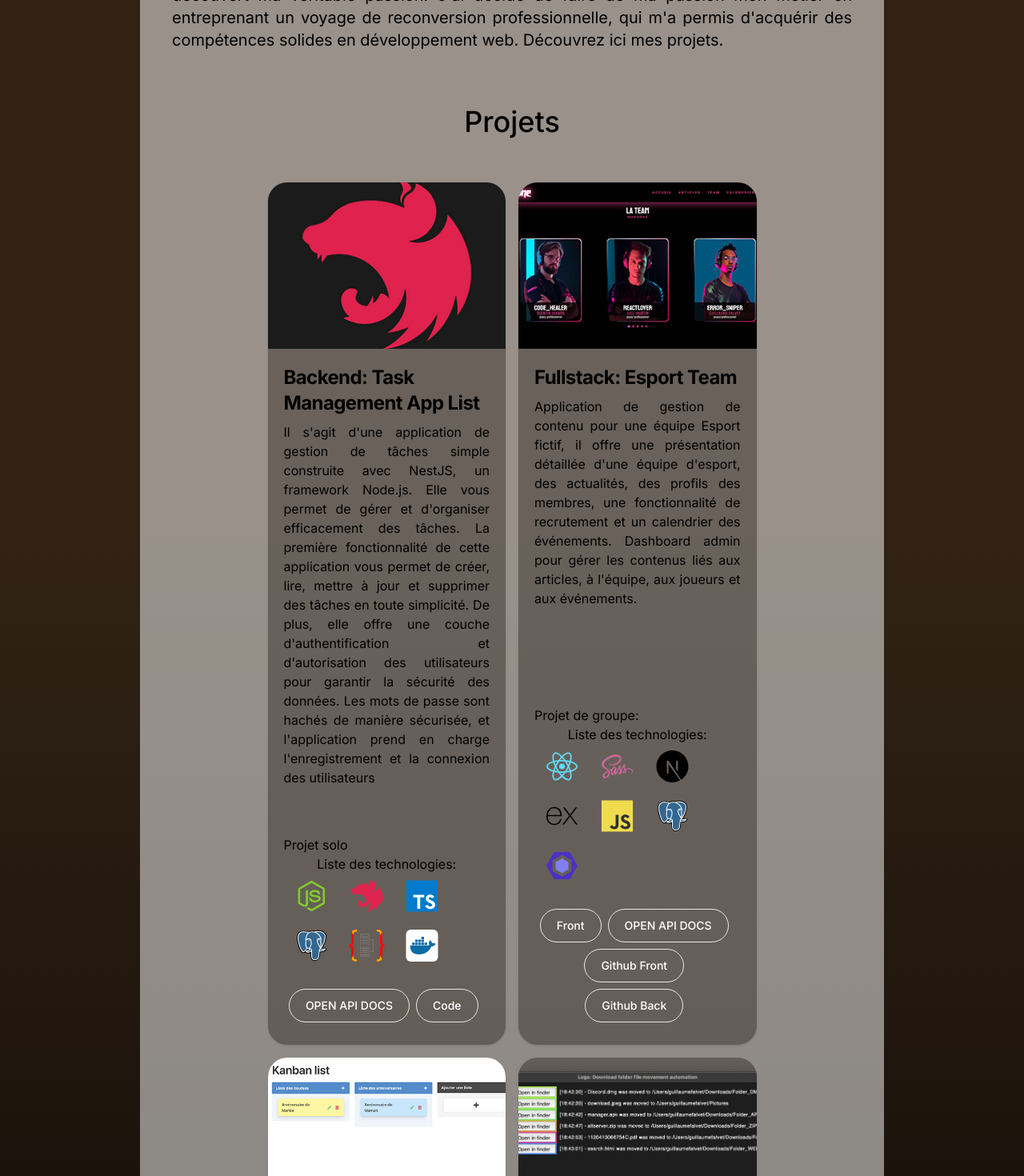
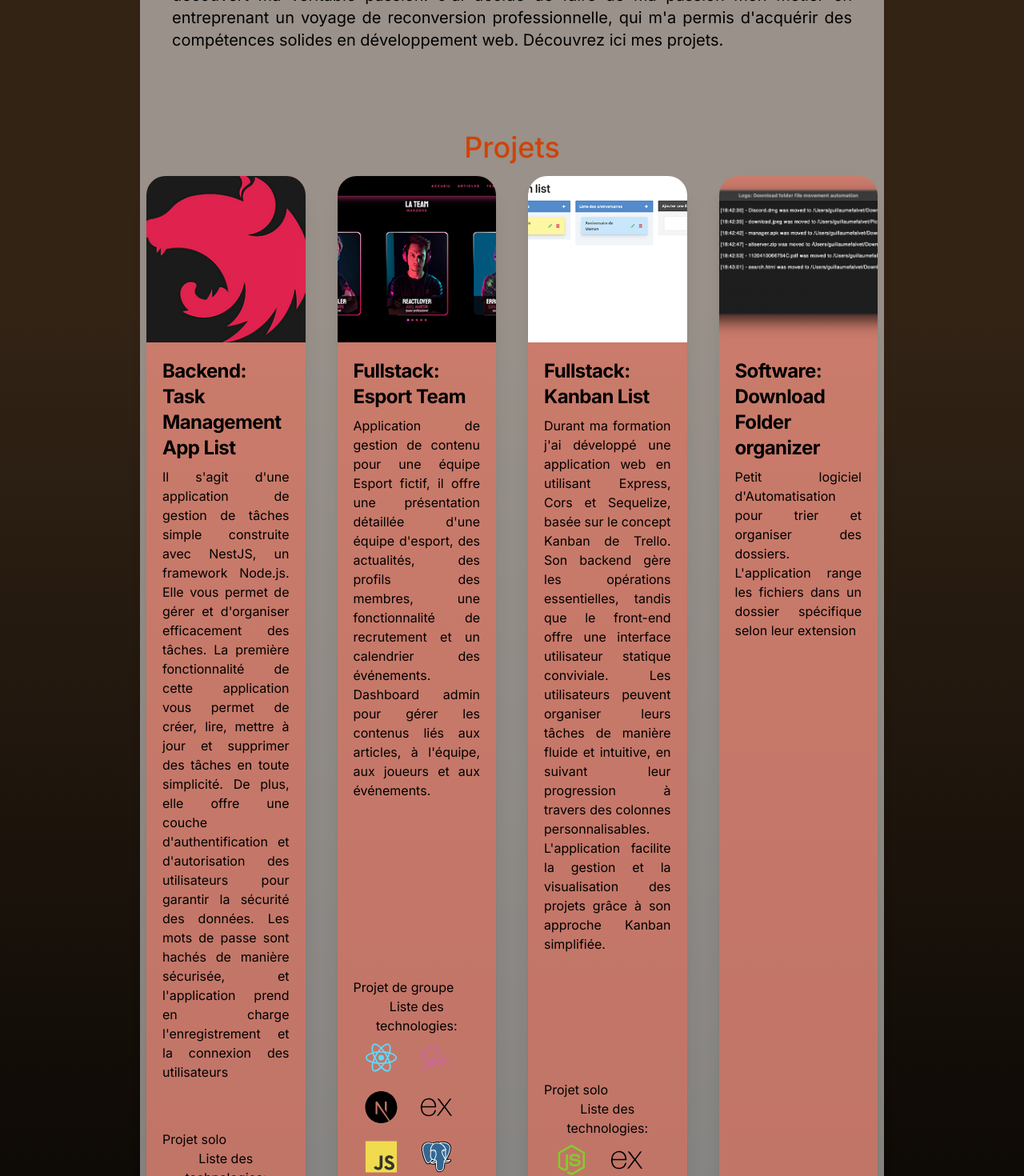
Before and after one commit to guillaumefalvet/portfolio_guillaumefalvet, a Next.js app: page / in a window 1280 px wide. Shown: the part 1100-2570 px from the top of the page at 80% size. Built offline with nearby package versions, Linux system fonts and the light colour scheme.

Commit message:
💄 style : grid instead of flex and improved the css

```diff
--- a/src/app/components/Projects.tsx
+++ b/src/app/components/Projects.tsx
@@ -1,35 +1,44 @@
-import Link from 'next/link';
-import Image, { StaticImageData } from 'next/image';
-import { projects } from '@components/ProjectsData';
-import Button from './Button';
+import Link from 'next/link'
+import Image, { StaticImageData } from 'next/image'
+import { projects } from '@components/ProjectsData'
+import Button from './ui/Button'
+import { cn } from '@lib/utils'
 type ProjectType = {
-  name: string;
-  my_role?: string;
-  description: string;
-  group_project: boolean;
-  technologie_used: TechnologyType[];
-  link_image: StaticImageData;
-  link_frontend?: string;
-  link_backend?: string;
-  github_front?: string;
-  github_back?: string;
-  github?: string;
-};
+  name: string
+  my_role?: string
+  description: string
+  group_project: boolean
+  technologie_used: TechnologyType[]
+  link_image: StaticImageData
+  link_frontend?: string
+  link_backend?: string
+  github_front?: string
+  github_back?: string
+  github?: string
+}
 
 type TechnologyType = {
-  label: string;
-  image: StaticImageData;
-};
+  label: string
+  image: StaticImageData
+}
 export default function Projects() {
   return (
-    <>
-      <h3 className="text-4xl py-2 text-center font-medium">Projets</h3>
-      <div className="flex flex-wrap justify-center p-10 py-10">
+    <div className="my-8">
+      <h3
+        id="projects"
+        className="text-accents py-2 text-center text-4xl font-medium"
+      >
+        Projets
+      </h3>
+      <div className="grid gap-6 md:grid-cols-2 lg:grid-cols-3 xl:grid-cols-4 2xl:grid-cols-5">
         {projects.map((project: ProjectType) => {
           return (
             <div
               key={project.name}
-              className="m-2 w-96 xl:[width:35%] rounded-3xl shadow bg-van-dyke bg-opacity-50 flex flex-col justify-between hover:shadow-[0_20px_50px_rgba(82,_178,_207,_0.7)]"
+              className={cn(
+                'bg-main m-2 flex min-w-fit flex-col justify-between rounded-3xl shadow-xl',
+                'hover:shadow-orange'
+              )}
             >
               <div>
                 <Link
@@ -37,7 +46,7 @@ export default function Projects() {
                   target="_blank"
                 >
                   <Image
-                    className="rounded-t-3xl w-full h-52 object-cover"
+                    className="h-52 w-full rounded-t-3xl object-cover"
                     width={500}
                     height={500}
                     src={project.link_image}
@@ -50,7 +59,7 @@ export default function Projects() {
                       {project.name}
                     </h5>
                   </Link>
-                  <p className="font-normal text-justify">
+                  <p className="text-justify font-normal">
                     {project.description}
                   </p>
                 </div>
@@ -58,38 +67,36 @@ export default function Projects() {
 
               <div className="p-5">
                 <div>
-                  <div className="text-left mt-5">
-                    {(() => {
-                      if (project.group_project) {
-                        return <p>Projet de groupe:</p>;
-                      } else {
-                        return <p>Projet solo</p>;
-                      }
-                    })()}
+                  <div className="mt-5 text-left">
+                    {project.group_project ? (
+                      <p>Projet de groupe</p>
+                    ) : (
+                      <p>Projet solo</p>
+                    )}
                   </div>
                   <p className=" text-center">Liste des technologies: </p>
                   {project.technologie_used.map(
                     (technology: TechnologyType) => (
                       <div
                         key={technology.label}
-                        className="inline-block group p-2 mx-auto"
+                        className="group mx-auto inline-block p-2"
                       >
                         <Image
                           key={technology.label}
-                          className="h-10 ml-1 mr-1"
+                          className="ml-1 mr-1 h-10"
                           height={45}
                           width={45}
                           src={technology.image}
                           alt={technology.label}
                         />
-                        <span className="group-hover:opacity-100 transition-opacity bg-gray-800  text-gray-100 absolute opacity-0 text-xl">
+                        <span className="absolute bg-gray-800 text-xl  text-gray-100 opacity-0 transition-opacity group-hover:opacity-100">
                           {technology.label}
                         </span>
                       </div>
                     )
                   )}
                 </div>
-                <div className="mt-5 mx-auto text-center">
+                <div className="mx-auto mt-5 text-center">
                   {project.link_frontend && (
                     <Button url={project.link_frontend}>Front</Button>
                   )}
@@ -106,9 +113,9 @@ export default function Projects() {
                 </div>
               </div>
             </div>
-          );
+          )
         })}
       </div>
-    </>
-  );
+    </div>
+  )
 }
```
